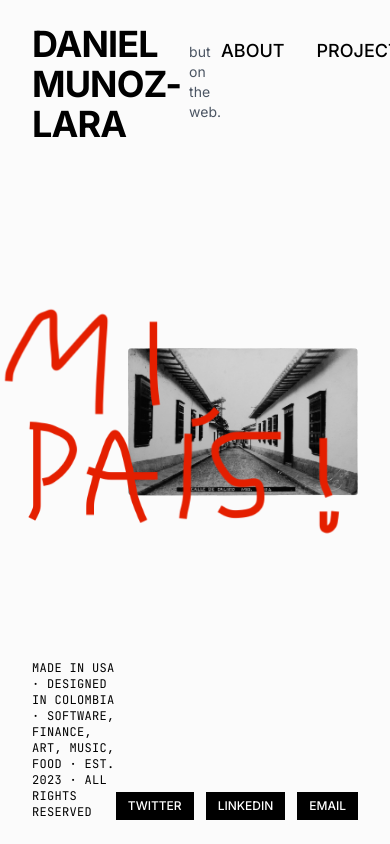
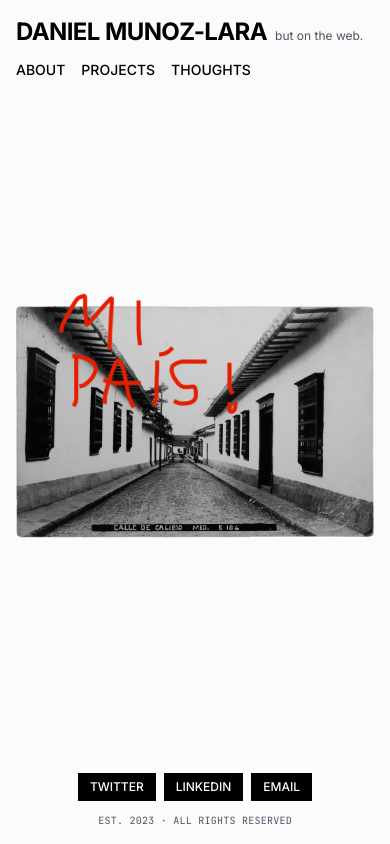
Before and after one commit to danielmnuoz/meonweb, a Next.js app: page / in a window 390 px wide. Built offline with nearby package versions, Linux system fonts and the light colour scheme.

Commit message:
mobile changes for home page

```diff
--- a/app/components/Footer.tsx
+++ b/app/components/Footer.tsx
@@ -1,14 +1,18 @@
 export default function Footer() {
   return (
     <footer className="fixed bottom-0 left-0 right-0 bg-background">
-      <div className="max-w-[1600px] mx-auto px-8 py-6 flex items-end justify-between">
-        {/* Left: Dense metadata */}
-        <div className="font-mono text-xs tracking-wide">
+      <div className="max-w-[1600px] mx-auto px-4 md:px-8 py-4 md:py-6 flex flex-col-reverse md:flex-row items-center md:items-end justify-between gap-3 md:gap-0">
+        {/* Left: Dense metadata - hidden on mobile, shown on desktop */}
+        <div className="hidden md:block font-mono text-xs tracking-wide">
           MADE IN USA · DESIGNED IN COLOMBIA · SOFTWARE, FINANCE, ART, MUSIC, FOOD · EST. 2023 · ALL RIGHTS RESERVED
+        </div>
+        {/* Simplified metadata for mobile */}
+        <div className="md:hidden font-mono text-[10px] tracking-wide text-center text-gray-600">
+          EST. 2023 · ALL RIGHTS RESERVED
         </div>
 
         {/* Right: Social links */}
-        <div className="flex gap-3">
+        <div className="flex gap-2 md:gap-3">
           <a
             href="https://x.com/danielmnuoz"
             target="_blank"
--- a/app/components/Header.tsx
+++ b/app/components/Header.tsx
@@ -3,32 +3,32 @@ import Link from "next/link";
 export default function Header() {
   return (
     <header className="fixed top-0 left-0 right-0 bg-background z-50">
-      <div className="max-w-[1600px] mx-auto px-8 py-6 flex items-baseline justify-between">
+      <div className="max-w-[1600px] mx-auto px-4 md:px-8 py-4 md:py-6 flex flex-col md:flex-row md:items-baseline md:justify-between gap-3 md:gap-0">
         {/* Left: Name */}
         <Link href="/" className="flex items-baseline gap-2 hover:opacity-60 transition-opacity">
-          <h1 className="text-4xl md:text-5xl font-bold tracking-tight">
+          <h1 className="text-2xl md:text-5xl font-bold tracking-tight whitespace-nowrap">
             DANIEL MUNOZ-LARA
           </h1>
-          <span className="text-sm text-gray-600">but on the web.</span>
+          <span className="text-xs md:text-sm text-gray-600 whitespace-nowrap">but on the web.</span>
         </Link>
 
         {/* Right: Navigation */}
-        <nav className="flex gap-8">
+        <nav className="flex gap-4 md:gap-8">
           <Link
             href="/about"
-            className="text-lg font-medium hover:opacity-60 transition-opacity"
+            className="text-sm md:text-lg font-medium hover:opacity-60 transition-opacity"
           >
             ABOUT
           </Link>
           <Link
             href="/projects"
-            className="text-lg font-medium hover:opacity-60 transition-opacity"
+            className="text-sm md:text-lg font-medium hover:opacity-60 transition-opacity"
           >
             PROJECTS
           </Link>
           <Link
             href="/thoughts"
-            className="text-lg font-medium hover:opacity-60 transition-opacity"
+            className="text-sm md:text-lg font-medium hover:opacity-60 transition-opacity"
           >
             THOUGHTS
           </Link>
--- a/app/page.tsx
+++ b/app/page.tsx
@@ -8,28 +8,28 @@ export default function Home() {
       <Header />
 
       {/* Main content area */}
-      <main className="flex-1 flex items-center justify-center px-8 py-24">
+      <main className="flex-1 flex items-center justify-center px-4 md:px-8 py-8 md:py-24">
         <div className="relative max-w-[1200px] w-full">
-          {/* Image container - slightly off-center */}
-          <div className="relative ml-24">
+          {/* Image container - slightly off-center on desktop */}
+          <div className="relative ml-0 md:ml-24">
             <Image
               src="/medellin.jpg"
               alt="Editorial photograph"
               width={800}
               height={600}
-              className="grayscale"
+              className="grayscale max-w-full md:max-w-none md:w-[800px]"
               priority
             />
           </div>
 
           {/* Handwritten "Mi PAIS" overlay - positioned on left side */}
-          <div className="absolute top-1/2 -left-12 -translate-y-1/2">
+          <div className="absolute top-12 md:top-1/2 left-8 md:-left-12 -translate-y-1/2 translate-x-0 md:-translate-x-0">
             <Image
               src="/mi paiz !.png"
               alt="Mi PAIS"
               width={500}
               height={250}
-              className="pointer-events-none"
+              className="pointer-events-none w-[200px] md:w-[500px] h-auto"
             />
           </div>
         </div>
```
